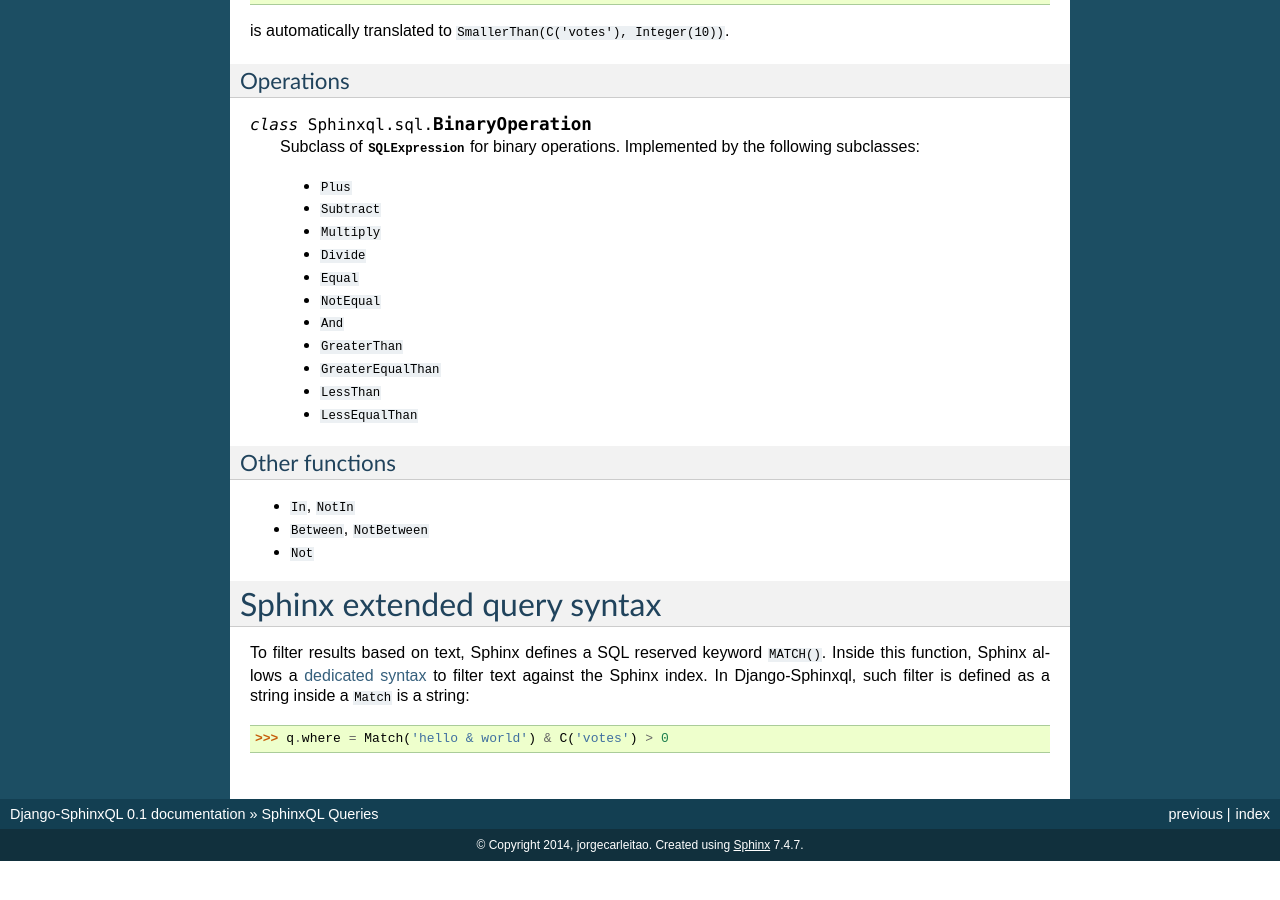
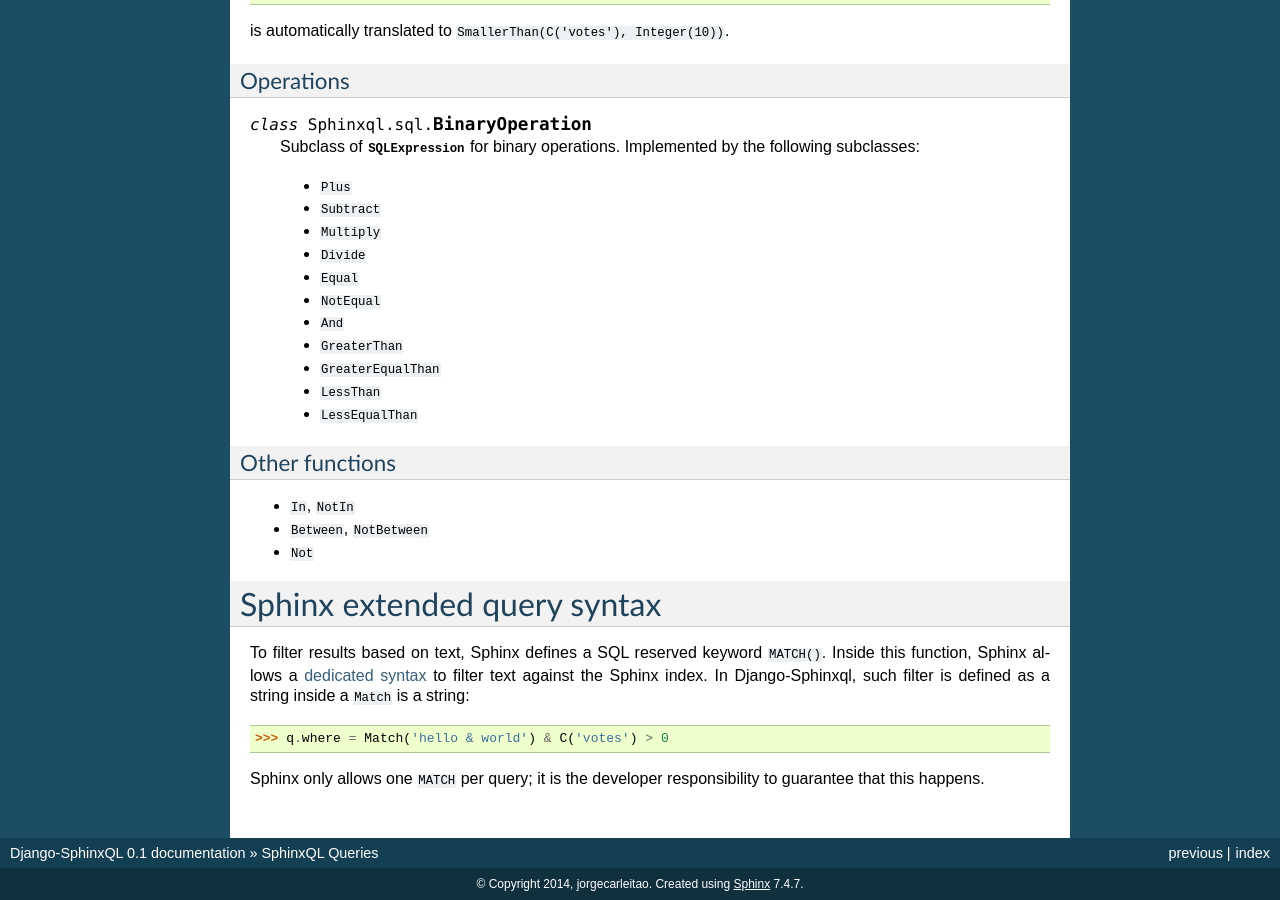
Before and after one commit to jorgecarleitao/django-sphinxql, a Sphinx documentation site: the page built from docs/expression.rst, in a window 1280 px wide and 900 px high, scrolled down 1443 px. Built offline with Sphinx 7.4.7, drawn with Linux system fonts in a browser that asks for light colours; before the commit the page ends 2304 px from its top, so only the background shows below that.

Commit message:
Added sentence in Query docs: there can be only one MATCH per query.

```diff
--- a/docs/expression.rst
+++ b/docs/expression.rst
@@ -126,3 +126,6 @@ the Sphinx index. In Django-Sphinxql, such filter is defined as a string inside
 ``Match`` is a string::
 
     >>> q.where = Match('hello & world') & C('votes') > 0
+
+Sphinx only allows one ``MATCH`` per query; it is the developer responsibility to
+guarantee that this happens.
```
